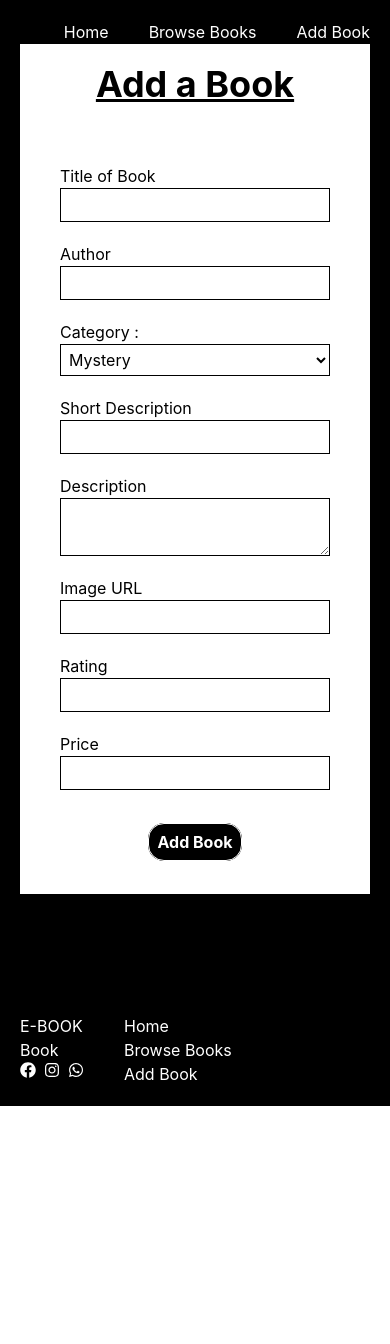
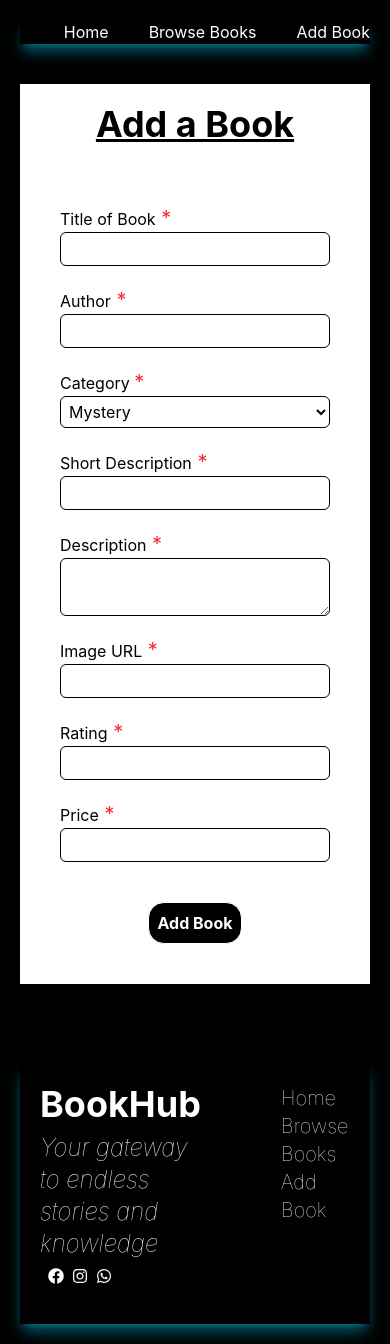
Before and after one commit to dilnakt-bnglr/online-library-system, a React app: page /addbook in a window 390 px wide. Before the commit the page ends 1106 px from the top, so only its background shows below. Built offline with nearby package versions, Linux system fonts and the light colour scheme; the HTML template or start-up script is replaced by a standard one.

Commit message:
Added redux store and updated the responsiveness

```diff
--- a/src/App.jsx
+++ b/src/App.jsx
@@ -5,7 +5,7 @@ import { popularBooks } from "./utils/mockData";
 
 function App() {
   return (
-    <div className="">
+    <div>
       <HomeBanner />
       <BookList books={popularBooks} />
     </div>
--- a/src/components/AddBook.jsx
+++ b/src/components/AddBook.jsx
@@ -1,7 +1,13 @@
 import React, { useState } from "react";
+import { useDispatch } from "react-redux";
+import { useNavigate } from "react-router-dom";
+import { addBook } from "../store/addBookSlice";
 
 function AddBook() {
   const [formData, setFormData] = useState({});
+  const dispatch = useDispatch();
+  const navigate = useNavigate();
+  const [error, setError] = useState("");
 
   const handleChange = (e) => {
     const { name, value } = e.target;
@@ -10,42 +16,72 @@ function AddBook() {
 
   const handleSubmit = (e) => {
     e.preventDefault();
+
+    const required = [
+      "title",
+      "author",
+      "shortDescription",
+      "longDescription",
+      "imageUrl",
+      "price",
+      "rating",
+    ];
+    for (let field of required) {
+      if (!formData[field] || formData[field].toString().trim() === "") {
+        setError("Please fill in all required fields.");
+        return;
+      }
+    }
+
+    setError("");
+    let formDetails = { ...formData };
+    formDetails["id"] = Date.now();
     console.log("submitted", formData);
-    // …send to API / add to list…
+    if (!formDetails.category) {
+      formDetails["category"] = "Mystery";
+    }
+    dispatch(addBook(formDetails));
+    navigate(`/books/${formDetails.category}`);
   };
   return (
-    <div className="bg-white md:bg-white md:w-[50%] md:mt-10 md:m-auto">
+    <div className="mt-10 bg-white md:bg-white md:w-[50%] md:mt-10 md:m-auto">
       <div className="text-center">
         <h1 className="font-bold text-4xl underline p-5">Add a Book</h1>
       </div>
 
       <div className="p-10 mb-5">
         <div className="flex flex-col mb-5">
-          <label for="title">Title of Book</label>
+          <label for="title">
+            Title of Book<span className="text-red-500 text-xl"> * </span>
+          </label>
           <input
             type="text"
             id="fname"
             name="title"
-            className="border border-grey-300 p-1"
+            className="border border-grey-300 p-1 rounded-md"
             onChange={(e) => handleChange(e)}
           />
         </div>
         <div className="flex flex-col mb-5">
-          <label for="author">Author</label>
+          <label for="author">
+            Author<span className="text-red-500 text-xl"> * </span>
+          </label>
           <input
             type="text"
             id="author"
             name="author"
-            className="border border-grey-300 p-1"
+            className="border border-grey-300 p-1 rounded-md"
             onChange={(e) => handleChange(e)}
           />
         </div>
         <div className="flex flex-col mb-5">
-          <label for="category">Category : </label>
+          <label for="category">
+            Category <span className="text-red-500 text-xl"> * </span>{" "}
+          </label>
           <select
             name="category"
             id="fruits"
-            className="border border-grey-300 p-1"
+            className="border border-grey-300 p-1 rounded-md"
             onChange={(e) => handleChange(e)}
           >
             <option value="Mystery">Mystery</option>
@@ -56,60 +92,71 @@ function AddBook() {
           </select>
         </div>
         <div className="flex flex-col mb-5">
-          <label for="shortDescription">Short Description</label>
+          <label for="shortDescription">
+            Short Description<span className="text-red-500 text-xl"> * </span>
+          </label>
           <input
             type="text"
             id="shortDescription"
             name="shortDescription"
-            className="border border-grey-300 p-1"
+            className="border border-grey-300 p-1 rounded-md"
             onChange={(e) => handleChange(e)}
           />
         </div>
         <div className="flex flex-col mb-5">
-          <label for="longDescription">Description</label>
+          <label for="longDescription">
+            Description<span className="text-red-500 text-xl"> * </span>
+          </label>
           <textarea
             name="longDescription"
-            className="border border-grey-300 p-1"
+            className="border border-grey-300 p-1 rounded-md"
             onChange={(e) => handleChange(e)}
           ></textarea>
         </div>
         <div className="flex flex-col mb-5">
-          <label for="imageUrl">Image URL</label>
+          <label for="imageUrl">
+            Image URL<span className="text-red-500 text-xl"> * </span>
+          </label>
           <input
             type="text"
             id="imageUrl"
             name="imageUrl"
-            className="border border-grey-300 p-1"
+            className="border border-grey-300 p-1 rounded-md"
             onChange={(e) => handleChange(e)}
           />
         </div>
         <div className="flex flex-col mb-5">
-          <label for="rating">Rating</label>
+          <label for="rating">
+            Rating<span className="text-red-500 text-xl"> * </span>
+          </label>
           <input
             type="number"
             id="rating"
             name="rating"
-            className="border border-grey-300 p-1"
+            className="border border-grey-300 p-1 rounded-md"
             onChange={(e) => handleChange(e)}
           />
         </div>
         <div className="flex flex-col mb-5">
-          <label for="price">Price</label>
+          <label for="price">
+            Price<span className="text-red-500 text-xl"> * </span>
+          </label>
           <input
             type="number"
             id="price"
             name="price"
-            className="border border-grey-300 p-1"
+            className="border border-grey-300 p-1 rounded-md"
             onChange={(e) => handleChange(e)}
           />
         </div>
+        {error && <p className="text-red-500 mb-4">{error}</p>}
         <div className="text-center mt-10 ">
-          <buttton
+          <button
             onClick={handleSubmit}
-            className="border rounded-2xl p-2 bg-black text-white font-bold "
+            className="border rounded-2xl p-2 bg-black text-white font-bold cursor-pointer"
           >
             Add Book
-          </buttton>
+          </button>
         </div>
       </div>
     </div>
--- a/src/components/BookDetails.jsx
+++ b/src/components/BookDetails.jsx
@@ -12,7 +12,7 @@ function BookDetails() {
   const bookDetails = books.filter((book) => book.id == bookId);
   console.log(bookDetails);
   return (
-    <div className="text-white m-15 flex gap-5 flex-wrap">
+    <div className=" mt-5 text-white sm:m-15 flex gap-5 flex-wrap">
       <a onClick={() => navigate(-1)} className="underline cursor-pointer">
         <IoArrowBackCircleOutline />
         Back to Browse
--- a/src/components/BookItem.jsx
+++ b/src/components/BookItem.jsx
@@ -3,7 +3,7 @@ import { Link } from "react-router-dom";
 
 function BookItem({ book }) {
   return (
-    <div className="text-white flex-col bg-white w-[300px] overflow-hidden shadow-md mb-10 rounded-xl">
+    <div className="w-[100%] text-white flex-col bg-white sm:w-[300px] overflow-hidden shadow-md mb-10 rounded-xl">
       <img src={book.imageUrl} alt="img" />
       <div className="text-black p-2">
         <h2 className="font-bold text-2xl ">{book.title}</h2>
--- a/src/components/BookList.jsx
+++ b/src/components/BookList.jsx
@@ -3,7 +3,7 @@ import BookItem from "./BookItem";
 
 function BookList({ books }) {
   return (
-    <div className="flex flex-wrap gap-20 ml-15">
+    <div className="gap-5 flex flex-wrap sm:gap-20 sm:ml-15">
       {books.map((book) => (
         <BookItem book={book} />
       ))}
--- a/src/components/Footer.jsx
+++ b/src/components/Footer.jsx
@@ -6,17 +6,19 @@ import { Link } from "react-router-dom";
 
 function Footer() {
   return (
-    <div className="text-white flex gap-10 mt-30">
-      <div>
-        <h2>E-BOOK</h2>
-        <p>Book</p>
-        <div className="flex gap-2">
+    <div className="text-white flex gap-10 mt-20 shadow-lg shadow-cyan-500/50">
+      <div className="w-[80%] p-5">
+        <h2 className="font-bold text-4xl mb-2">BookHub</h2>
+        <p className="font-thin italic text-2xl">
+          Your gateway to endless stories and knowledge
+        </p>
+        <div className="flex gap-2 m-2 mb-5 cursor-pointer">
           <FaFacebook />
           <FaInstagram />
           <FaWhatsapp />
         </div>
       </div>
-      <div>
+      <div className="p-5 font-thin text-xl">
         <ul>
           <Link to="/">
             <li>Home</li>
--- a/src/components/Header.jsx
+++ b/src/components/Header.jsx
@@ -3,7 +3,10 @@ import { Link } from "react-router-dom";
 
 function Header() {
   return (
-    <div className="text-white ">
+    <div className="text-white flex justify-between z-50 shadow-lg shadow-cyan-500/50 ">
+      <Link to="/">
+        <h2 className="hidden sm:block font-bold text-4xl mb-2">BookHub</h2>
+      </Link>
       <ul className="flex justify-end gap-10">
         <Link to="/">
           <li>Home</li>
--- a/src/components/HomeBanner.jsx
+++ b/src/components/HomeBanner.jsx
@@ -5,7 +5,7 @@ function HomeBanner() {
   return (
     <div className="text-white text-center m-8">
       <h1 className="text-3xl">Welcome to the World of Books</h1>
-      <div className="flex gap-5 justify-center items-center p-5">
+      <div className="flex flex-wrap gap-5 justify-center items-center p-5">
         <Link to="/books/Mystery">
           <div className="border-2 border-gray-500 rounded-2xl p-4 w-[100px] h-[40px] flex items-center justify-center">
             Mystery
--- a/src/components/Layout.jsx
+++ b/src/components/Layout.jsx
@@ -2,14 +2,18 @@ import React from "react";
 import { Outlet } from "react-router-dom";
 import Header from "./Header";
 import Footer from "./Footer";
+import { Provider } from "react-redux";
+import store from "../store/store.js";
 
 function Layout() {
   return (
-    <div className="bg-black p-5">
-      <Header />
-      <Outlet />
-      <Footer />
-    </div>
+    <Provider store={store}>
+      <div className="bg-black p-5">
+        <Header />
+        <Outlet />
+        <Footer />
+      </div>
+    </Provider>
   );
 }
 
--- /dev/null
+++ b/src/store/addBookSlice.js
@@ -0,0 +1,19 @@
+import { createSlice } from "@reduxjs/toolkit";
+import { books } from "../utils/mockData";
+
+const addBookSlice = createSlice({
+  name: "addBook",
+  initialState: {
+    books: [],
+  },
+  reducers: {
+    addBook: (state, action) => {
+      state.books.unshift(action.payload);
+      books.push(action.payload);
+    },
+  },
+});
+
+export const { addBook } = addBookSlice.actions;
+
+export default addBookSlice.reducer;
--- /dev/null
+++ b/src/store/store.js
@@ -0,0 +1,10 @@
+import { configureStore } from "@reduxjs/toolkit";
+import addBookReducer from "./addBookSlice.js";
+
+const store = configureStore({
+  reducer: {
+    addBook: addBookReducer,
+  },
+});
+
+export default store;
```
Also changed, not shown: src/components/BrowseBooks.jsx (+9 -3 lines).
